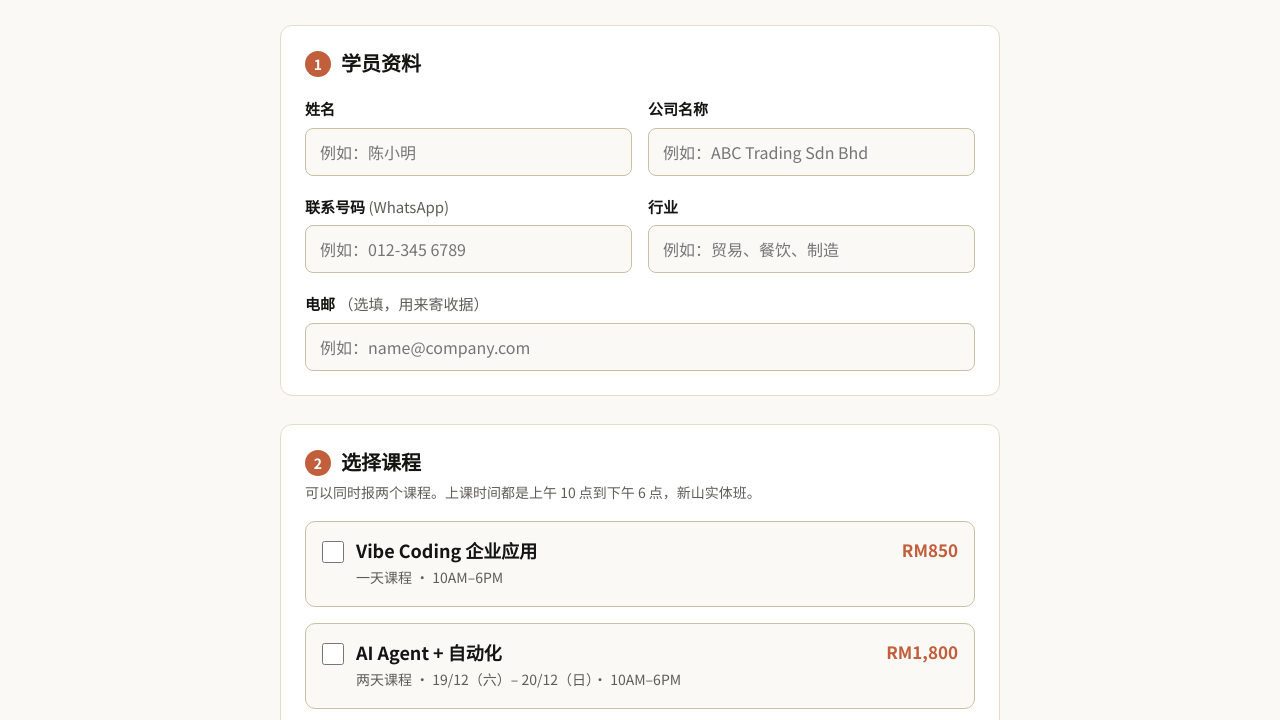
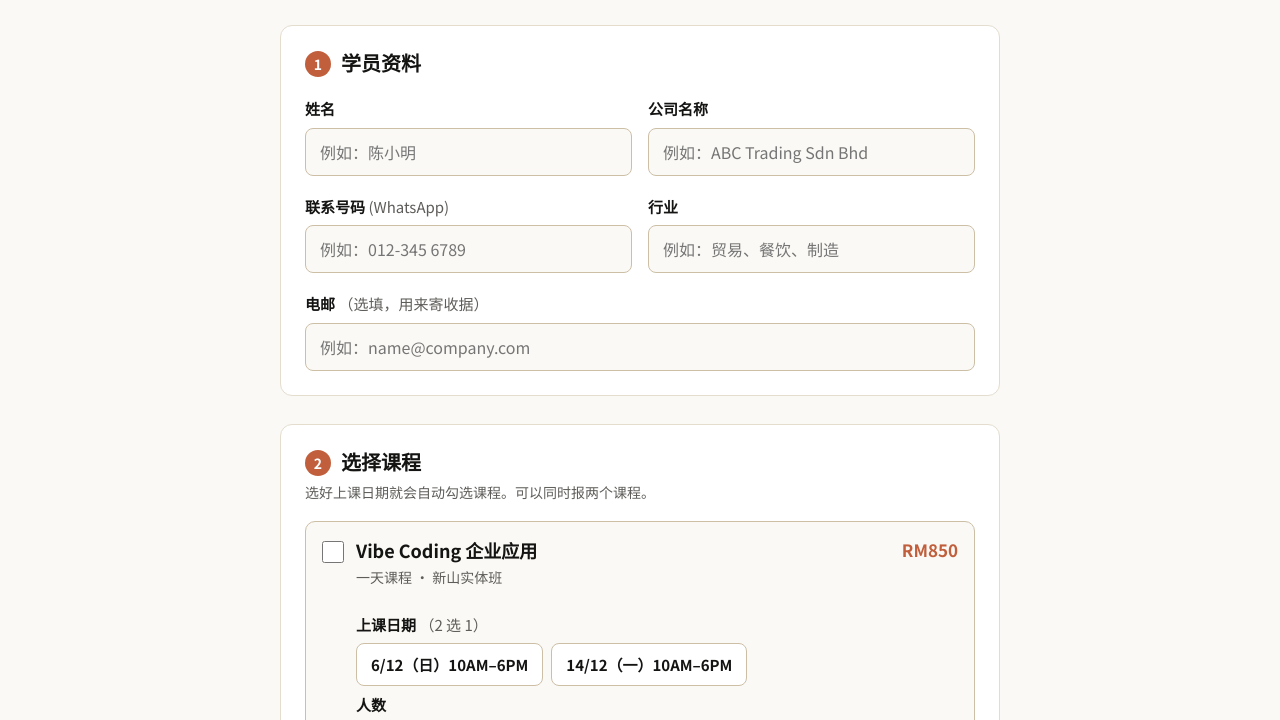
Before and after one commit to ahteyart/kgtey-claude-code-course, a plain HTML site: page register/index.html in a window 1280 px wide. Shown: the part 232-952 px from the top of the page. Drawn offline with Linux system fonts and the light colour scheme.

Commit message:
Registration: show dates up front, move course data to courses.js
Course cards are built from register/courses.js so dates, prices and
full sessions can be edited in one place. Picking a date auto-selects
the course; single-date courses auto-pick their date.

Co-Authored-By: Claude Opus 5.5 <noreply@anthropic.com>
Claude-Session: https://claude.ai/code/session_01U6AmnegE4eNfV6AFc6kcGu

```diff
--- /dev/null
+++ b/register/courses.js
@@ -0,0 +1,47 @@
+/* ============================================================
+   课程资料 —— 要改课程、日期、价钱，只改这个文件就可以
+   ============================================================
+
+   每个课程的写法：
+   {
+     id:    "英文代号（不要重复，不要改旧的）",
+     name:  "课程名称",
+     note:  "课程名称下面的小字说明",
+     dates: [ "日期 1", "日期 2", ... ],     ← 学员从这里选一个
+     prices: [ { pax: 1, price: 850 }, ... ] ← 人数和价钱（RM）
+   }
+
+   · 加日期：在 dates 里多加一行，例如 "20/1（二）10AM–6PM",
+   · 某个日期满了：把那一行改成 { label: "6/12（日）10AM–6PM", full: true },
+     （页面会显示「已额满」，学员不能选）
+   · 删除日期：把那一行删掉
+   · 只有一个人数价钱时，页面不会显示人数选项
+   · 每一行最后记得加英文逗号 ,
+*/
+
+window.COURSES = [
+  {
+    id: "vibe",
+    name: "Vibe Coding 企业应用",
+    note: "一天课程 · 新山实体班",
+    dates: [
+      "6/12（日）10AM–6PM",
+      "14/12（一）10AM–6PM",
+    ],
+    prices: [
+      { pax: 1, price: 850 },
+      { pax: 2, price: 1500 },
+    ],
+  },
+  {
+    id: "agent",
+    name: "AI Agent + 自动化",
+    note: "两天课程 · 新山实体班",
+    dates: [
+      "19/12（六）– 20/12（日）10AM–6PM",
+    ],
+    prices: [
+      { pax: 1, price: 1800 },
+    ],
+  },
+];
--- a/register/index.html
+++ b/register/index.html
@@ -61,17 +61,18 @@ input:focus-visible,select:focus-visible,textarea:focus-visible{outline:2px soli
 .course .t{font:700 18px/1.4 var(--sans)}
 .course .meta{display:block;margin-top:2px;font-weight:400;font-size:14px;color:var(--muted)}
 .course .price{margin-left:auto;font:700 17px/1.4 var(--sans);color:var(--accent);white-space:nowrap}
-.course .opts{display:none;padding:0 16px 16px 50px}
-.course.on .opts{display:block}
+.course .opts{padding:0 16px 16px 50px}
 @media(max-width:480px){.course .opts{padding:0 14px 14px}}
 .opts .legend{margin-top:6px}
 .choices{display:flex;flex-wrap:wrap;gap:8px}
-.choice{position:relative}
+.choice{position:relative;display:block;margin:0}
 .choice input{position:absolute;opacity:0;inset:0;margin:0;cursor:pointer}
 .choice span{display:block;padding:10px 14px;border:1px solid var(--line-hi);border-radius:8px;background:var(--card);font-size:15px;line-height:1.4}
 .choice input:checked+span{border-color:var(--accent);background:var(--accent);color:#fff}
+.choice input:disabled+span{opacity:.45;text-decoration:line-through;cursor:not-allowed}
 .choice input:focus-visible+span{outline:2px solid var(--accent);outline-offset:2px}
 
+#second{margin-top:4px}
 .total{display:flex;justify-content:space-between;align-items:baseline;gap:12px;margin-top:20px;padding-top:16px;border-top:1px dashed var(--line-hi)}
 .total b{font:700 26px/1 var(--sans);color:var(--accent)}
 
@@ -142,38 +143,12 @@ footer{margin-top:56px;padding:28px 0 40px;border-top:1px solid var(--line);colo
 
     <section class="section" aria-labelledby="s2">
       <h2 id="s2"><span class="n">2</span>选择课程</h2>
-      <p class="hint">可以同时报两个课程。上课时间都是上午 10 点到下午 6 点，新山实体班。</p>
+      <p class="hint">选好上课日期就会自动勾选课程。可以同时报两个课程。</p>
 
-      <div class="course" id="c-vibe">
-        <label class="pick">
-          <input type="checkbox" name="vibe" id="f-vibe">
-          <span><span class="t">Vibe Coding 企业应用</span><span class="meta">一天课程 · 10AM–6PM</span></span>
-          <span class="price" id="p-vibe">RM850</span>
-        </label>
-        <div class="opts">
-          <span class="legend" id="lg-date">上课日期 <i>（二选一）</i></span>
-          <div class="choices" role="radiogroup" aria-labelledby="lg-date">
-            <label class="choice"><input type="radio" name="vibeDate" value="6/12（星期日）10AM–6PM"><span>6/12（日）10AM–6PM</span></label>
-            <label class="choice"><input type="radio" name="vibeDate" value="14/12（星期一）10AM–6PM"><span>14/12（一）10AM–6PM</span></label>
-          </div>
-          <span class="legend" id="lg-pax">人数</span>
-          <div class="choices" role="radiogroup" aria-labelledby="lg-pax">
-            <label class="choice"><input type="radio" name="pax" value="1" checked><span>1 人 · RM850</span></label>
-            <label class="choice"><input type="radio" name="pax" value="2"><span>2 人 · RM1,500</span></label>
-          </div>
-          <div id="second" hidden>
-            <label for="f-name2">第二位学员姓名</label>
-            <input id="f-name2" name="name2" type="text" maxlength="60" placeholder="例如：林美玲">
-          </div>
-        </div>
-      </div>
-
-      <div class="course" id="c-agent">
-        <label class="pick">
-          <input type="checkbox" name="agent" id="f-agent">
-          <span><span class="t">AI Agent + 自动化</span><span class="meta">两天课程 · 19/12（六）– 20/12（日）· 10AM–6PM</span></span>
-          <span class="price">RM1,800</span>
-        </label>
+      <div id="courses"></div>
+      <div id="second" hidden>
+        <label for="f-name2">第二位学员姓名</label>
+        <input id="f-name2" name="name2" type="text" maxlength="60" placeholder="例如：林美玲">
       </div>
 
       <div class="total"><span>应付金额</span><b id="total">RM0</b></div>
@@ -216,6 +191,7 @@ footer{margin-top:56px;padding:28px 0 40px;border-top:1px solid var(--line);colo
 
 <footer><div class="wrap">Shine On Digital · 新山 AI 课程<br>本课程为独立培训课程，与 Anthropic 无隶属关系。</div></footer>
 
+<script src="courses.js"></script>
 <script>
 /* 改这里：Google Apps Script 网页应用网址（部署步骤见 apps-script/README.md） */
 const SCRIPT_URL = "";
@@ -226,23 +202,59 @@ const MAX_BYTES = 8 * 1024 * 1024;
   const f = document.getElementById("reg");
   const $ = id => document.getElementById(id);
   const err = $("err"), go = $("go");
-  const vibe = $("f-vibe"), agent = $("f-agent");
   const fmt = n => "RM" + n.toLocaleString("en-MY");
+  const esc = t => String(t).replace(/[&<>"]/g, c=>({"&":"&amp;","<":"&lt;",">":"&gt;",'"':"&quot;"}[c]));
+  const COURSES = (window.COURSES || []).map(c=>({ ...c,
+    dates: (c.dates||[]).map(d => typeof d === "string" ? { label:d, full:false } : { label:d.label, full:!!d.full }),
+    prices: (c.prices||[]).slice().sort((a,b)=>a.pax-b.pax) }));
 
-  function pax(){ const r = f.querySelector('input[name=pax]:checked'); return r ? r.value : "1"; }
-  function vibeDate(){ const r = f.querySelector('input[name=vibeDate]:checked'); return r ? r.value : ""; }
-  function amount(){ return (vibe.checked ? (pax()==="2" ? 1500 : 850) : 0) + (agent.checked ? 1800 : 0); }
+  /* 按 courses.js 画出课程卡 */
+  $("courses").innerHTML = COURSES.map(c=>{
+    const open = c.dates.filter(d=>!d.full);
+    const dates = c.dates.map(d=>
+      '<label class="choice"><input type="radio" name="date-'+c.id+'" value="'+esc(d.label)+'"'+(d.full?" disabled":"")+'><span>'+esc(d.label)+(d.full?"（已额满）":"")+'</span></label>').join("");
+    const pax = c.prices.length > 1 ? '<span class="legend" id="lp-'+c.id+'">人数</span><div class="choices" role="radiogroup" aria-labelledby="lp-'+c.id+'">'+
+      c.prices.map((p,i)=>'<label class="choice"><input type="radio" name="pax-'+c.id+'" value="'+p.pax+'"'+(i?"":" checked")+'><span>'+p.pax+' 人 · '+fmt(p.price)+'</span></label>').join("")+'</div>' : "";
+    return '<div class="course" id="c-'+c.id+'" data-id="'+c.id+'">'+
+      '<label class="pick"><input type="checkbox" name="course-'+c.id+'"'+(open.length?"":" disabled")+'>'+
+      '<span><span class="t">'+esc(c.name)+'</span><span class="meta">'+esc(c.note||"")+'</span></span>'+
+      '<span class="price" id="p-'+c.id+'">'+(c.prices[0]?fmt(c.prices[0].price):"")+'</span></label>'+
+      '<div class="opts"><span class="legend" id="ld-'+c.id+'">上课日期'+(c.dates.length>1?' <i>（'+c.dates.length+' 选 1）</i>':'')+'</span>'+
+      '<div class="choices" role="radiogroup" aria-labelledby="ld-'+c.id+'">'+(dates||'<span class="hint">日期待定</span>')+'</div>'+pax+'</div></div>';
+  }).join("");
+
+  const box = c => f.elements["course-"+c.id];
+  const picked = c => box(c) && box(c).checked;
+  const dateOf = c => { const r = f.querySelector('input[name="date-'+c.id+'"]:checked'); return r ? r.value : ""; };
+  const paxOf = c => { const r = f.querySelector('input[name="pax-'+c.id+'"]:checked'); return r ? +r.value : (c.prices[0]||{pax:1}).pax; };
+  const priceOf = c => { const p = c.prices.find(p=>p.pax===paxOf(c)) || c.prices[0]; return p ? p.price : 0; };
+  const amount = () => COURSES.reduce((t,c)=>t + (picked(c) ? priceOf(c) : 0), 0);
+  const needName2 = () => COURSES.some(c=>picked(c) && paxOf(c) >= 2);
 
   function refresh(){
-    $("c-vibe").classList.toggle("on", vibe.checked);
-    $("c-agent").classList.toggle("on", agent.checked);
-    $("second").hidden = !(vibe.checked && pax()==="2");
-    $("p-vibe").textContent = pax()==="2" ? "RM1,500" : "RM850";
+    COURSES.forEach(c=>{
+      $("c-"+c.id).classList.toggle("on", picked(c));
+      $("p-"+c.id).textContent = fmt(priceOf(c));
+    });
+    $("second").hidden = !needName2();
     const a = amount();
     $("total").textContent = fmt(a);
     $("total2").textContent = a ? fmt(a) : "上面的应付金额";
   }
-  f.addEventListener("change", refresh); refresh();
+  f.addEventListener("change", e=>{
+    const card = e.target.closest(".course");
+    if(card){
+      const c = COURSES.find(x=>x.id===card.dataset.id);
+      if(e.target.name === "date-"+c.id || e.target.name === "pax-"+c.id) box(c).checked = true;   // 选日期/人数 → 自动勾选课程
+      if(e.target === box(c)){
+        const open = [...f.querySelectorAll('input[name="date-'+c.id+'"]:not(:disabled)')];
+        if(box(c).checked && open.length === 1) open[0].checked = true;                          // 只有一个日期就自动选
+        if(!box(c).checked) open.forEach(r=>r.checked = false);                                   // 取消勾选 → 清掉日期
+      }
+    }
+    refresh();
+  });
+  refresh();
 
   $("copy").addEventListener("click", e=>{
     const t = $("acct").textContent;
@@ -309,19 +321,19 @@ const MAX_BYTES = 8 * 1024 * 1024;
     if(!/^[+\d][\d\s\-()+]*$/.test(phone) || digits.length < 9 || digits.length > 15) return fail(f.elements.phone, "请填写正确的联系号码，例如 012-345 6789。");
     if(v("industry").length < 2) return fail(f.elements.industry, "请填写你的行业。");
     if(v("email") && !/^[^\s@]+@[^\s@]+\.[^\s@]+$/.test(v("email"))) return fail(f.elements.email, "电邮格式不对，可以留空。");
-    if(!vibe.checked && !agent.checked) return fail(vibe, "请至少选择一个课程。");
-    if(vibe.checked && !vibeDate()) return fail(f.querySelector('input[name=vibeDate]'), "请选择 Vibe Coding 的上课日期。");
-    if(vibe.checked && pax()==="2" && v("name2").length < 2) return fail(f.elements.name2, "请填写第二位学员的姓名。");
+    const chosen = COURSES.filter(picked);
+    if(!chosen.length) return fail(f.querySelector(".course input"), "请至少选择一个课程。");
+    for(const c of chosen){ if(!dateOf(c)) return fail(f.querySelector('input[name="date-'+c.id+'"]:not(:disabled)'), "请选择「"+c.name+"」的上课日期。"); }
+    if(needName2() && v("name2").length < 2) return fail(f.elements.name2, "请填写第二位学员的姓名。");
     const file = slip.files[0];
     if(!file) return fail(slip, "请上传银行转账单。");
 
-    const courses = [], dates = [];
-    if(vibe.checked){ courses.push("Vibe Coding 企业应用（"+pax()+" 人）"); dates.push("Vibe Coding："+vibeDate()); }
-    if(agent.checked){ courses.push("AI Agent + 自动化"); dates.push("AI Agent：19/12–20/12 10AM–6PM"); }
+    const courses = chosen.map(c=>c.name+"（"+paxOf(c)+" 人）");
+    const dates = chosen.map(c=>c.name+"："+dateOf(c));
     const d = {
       name:v("name"), company:v("company"), phone, industry:v("industry"), email:v("email"),
       courses, courseText:courses.join(" + "), dateText:dates.join("；"),
-      pax: vibe.checked ? pax() : "", name2: vibe.checked && pax()==="2" ? v("name2") : "",
+      pax: chosen.map(c=>c.name+" "+paxOf(c)+" 人").join("；"), name2: needName2() ? v("name2") : "",
       amount: amount(), note:v("note"), website:v("website")
     };
 
```
Also changed, not shown: 1 other file.
